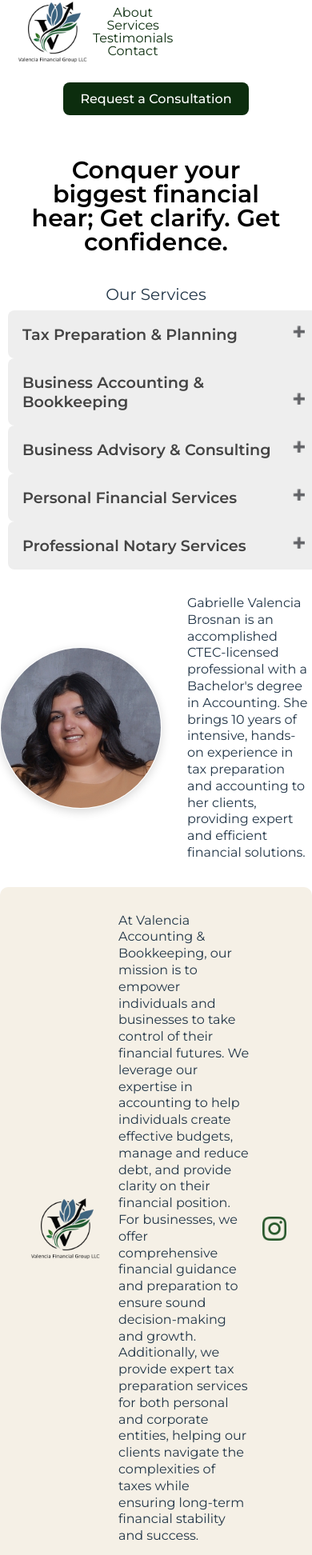
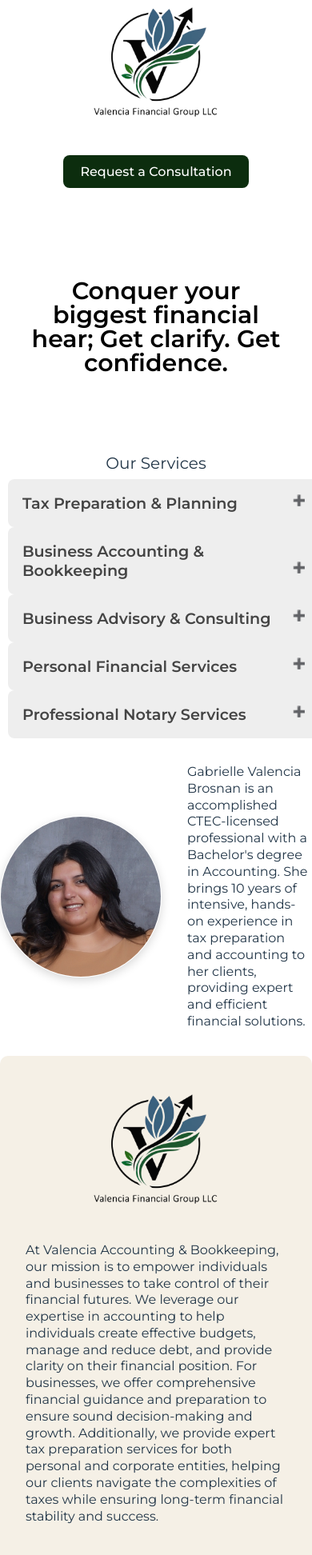
Before and after one commit to yawneazy/valencia-acct, a React (Vite) app: page / in a window 390 px wide. Shown: the part 15-1959 px from the top of the page at 80% size. Built offline with nearby package versions, Linux system fonts and the light colour scheme.

Commit message:
Some mobile updates

```diff
--- a/src/App.css
+++ b/src/App.css
@@ -156,10 +156,24 @@ table {
   flex-direction: column;
 }
 
+@keyframes fadeIn {
+  from {
+    opacity: 0;
+    transform: translateY(20px); /* subtle upward motion */
+  }
+  to {
+    opacity: 1;
+    transform: translateY(0);
+  }
+}
+
 .company-title {
   font-size: 30px;
   font-weight: 600;
+  opacity: 0;
+  animation: fadeIn 1.2s ease-out forwards;
 }
+
 .logo-nav-container {
   display: flex;
   align-items: center;
@@ -175,7 +189,7 @@ table {
 }
 
 .main-bio {
-  padding: 20px;
+  padding: 5rem 1.5rem; /* top/bottom | left/right */
   color: black;
 }
 
@@ -277,7 +291,6 @@ footer {
   width: 100%;      /* full width of footer */
   padding: 0 1rem;  /* optional: some padding inside footer */
   box-sizing: border-box;
-  /* remove max-width and margin auto */
 }
 
 .social-icons {
@@ -314,8 +327,40 @@ footer {
     flex: 1 1 calc(50% - 1.5rem);
   }
 }
-@media screen and (max-width: 600px) {
-  .card {
-    flex: 1 1 100%;
+
+@media (max-width: 768px) {
+  .logo-nav-container {
+    justify-content: center;
+  }
+
+  nav {
+    display: none;
+  }
+
+  .logo-container {
+    display: flex;
+    justify-content: center;
+  }
+
+  .main-logo {
+    max-width: 180px; /* optional: keeps logo from being too big */
+  }
+
+  .right-footer-content {
+    flex-direction: column;
+    align-items: center;
+    text-align: center;
+  }
+
+  .main-logo {
+    margin-bottom: 1rem;
+  }
+
+  .mission-statement {
+    margin-bottom: 1rem;
+  }
+
+  .social-icons {
+    margin-top: 0.5rem;
   }
 }
--- a/src/App.jsx
+++ b/src/App.jsx
@@ -239,7 +239,13 @@ Get clarify. Get confidence. </h1>
           complexities of taxes while ensuring long-term financial stability and
           success.</p>
       </div>
-      <img className="social-icons" src={instagramIcon} alt=""/>
+      <a
+  href="https://www.instagram.com/valenciafinancial/"
+  target="_blank"
+  rel="noopener noreferrer"
+>
+  <img className="social-icons" src={instagramIcon} alt="Instagram" />
+</a>
       </div>
      {/*  <form id="consultation-form">
         <h2>Get in touch!</h2>
```
